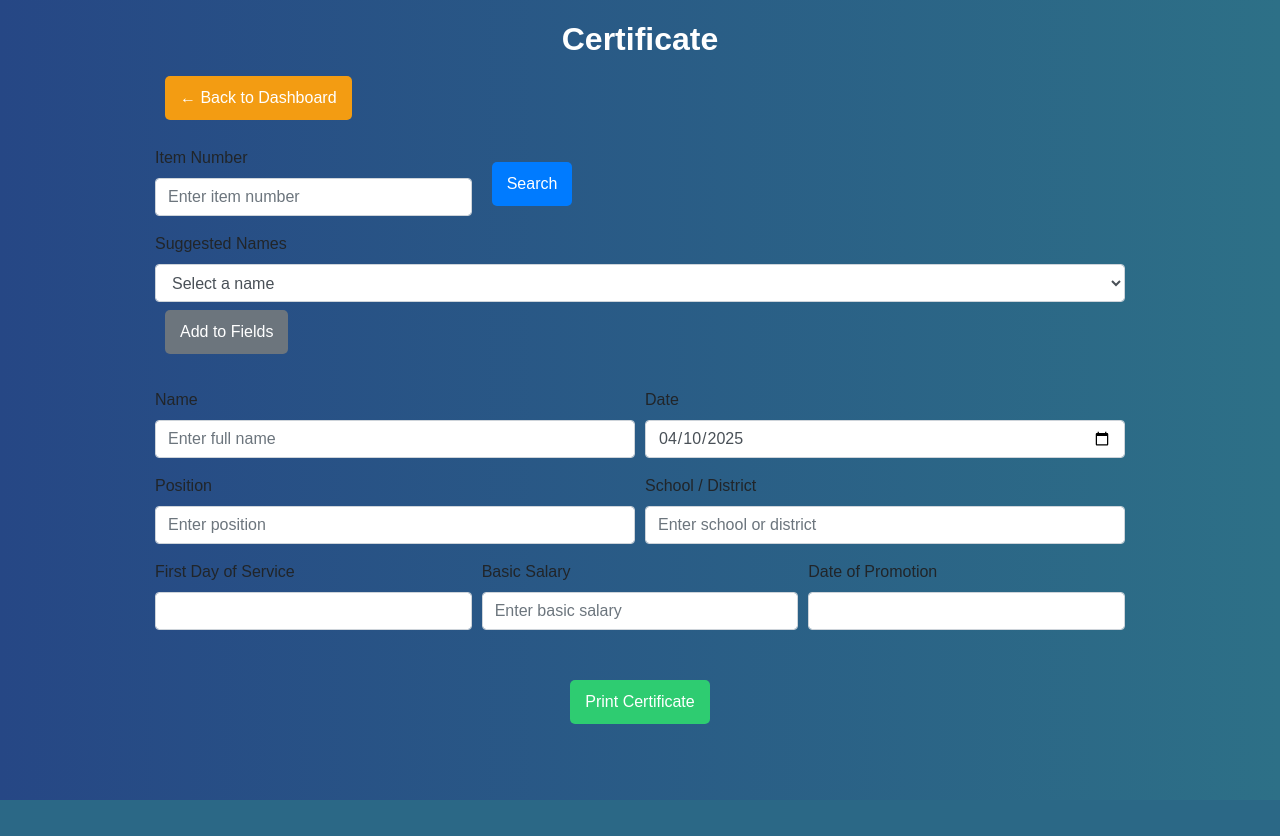
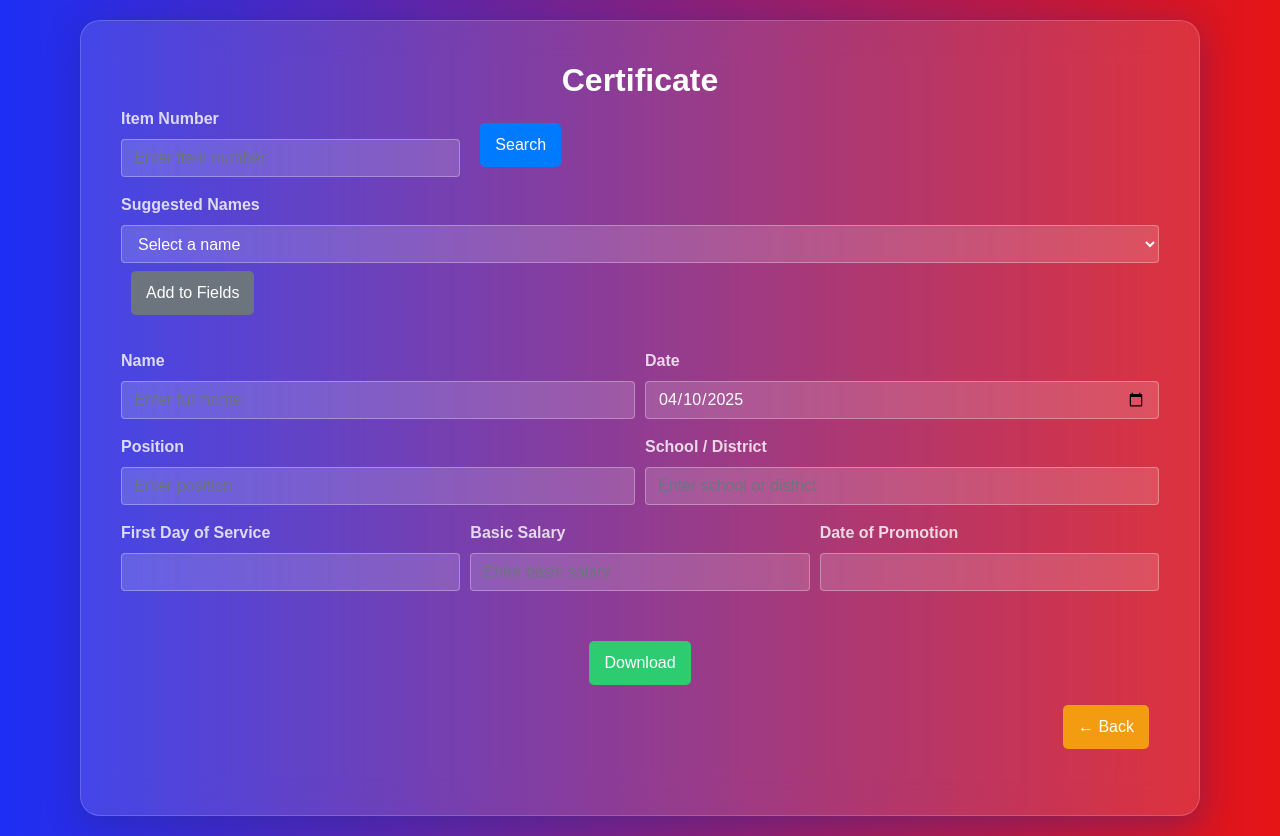
Before and after one commit to Inkmate/test, a Flask app: page /generate/1 in a window 1280 px wide. Before the commit the page ends 800 px from the top, so only its background shows below. Run offline with Flask 3, Linux system fonts and the light colour scheme; the visitor is signed in with stand-in values (Sample User, id 1); some libraries are stand-ins or nearby versions.

Commit message:
Update index.html

```diff
--- a/templates/index.html
+++ b/templates/index.html
@@ -16,13 +16,45 @@
         body { font-family: Arial, sans-serif;
             margin: 20px;
             text-align: center;
-            background: linear-gradient(to right, #264785, #2d7087); /* Admin-style gradient: deep blue tones */
+            background: linear-gradient(to right, #1d2ff4, #e61414);
         }
         h2{
             color: white;
             font-weight: 600;
         }
-        .container { max-width: 1000px; margin: auto; }
+        .container {
+            max-width: 1120px;
+            margin: auto;
+            background: rgba(255, 255, 255, 0.12);
+            border-radius: 20px;
+            padding: 40px;
+            box-shadow: 0 8px 32px 0 rgba(31, 38, 135, 0.37);
+            -webkit-backdrop-filter: blur(18px);
+            backdrop-filter: blur(18px);
+            border: 1px solid rgba(255, 255, 255, 0.18);
+            color: white;
+            flex-direction: column;
+        }
+
+        input.form-control, select.form-control {
+            background: rgba(255, 255, 255, 0.15);
+            border: 1px solid rgba(255, 255, 255, 0.3);
+            color: white;
+            transition: 0.3s ease;
+        }
+
+        input.form-control:focus, select.form-control:focus {
+            background: rgba(255, 255, 255, 0.25);
+            border-color: #fff;
+            box-shadow: 0 0 5px rgba(255,255,255,0.3);
+            color: white;
+        }
+
+        label {
+            font-weight: bold;
+            color: #ffffffcc;
+        }
+
         textarea { width: 100%; height: 800px; }
         .btn { padding: 10px 15px; margin: 10px; cursor: pointer; border: none; border-radius: 5px; font-size: 16px; }
         .download { background: #3498db; color: white; }
@@ -52,10 +84,6 @@
 <body>
     <div class="container">
         <h2>Certificate</h2>
-        <div class="text-left mb-3">
-            <a href="/dashboard" class="btn btn-warning">&larr; Back to Dashboard</a>
-        </div>
-
         <!-- 🔍 Search by Item Number -->
         <form id="searchForm" class="mb-4 text-left">
             <div class="form-row align-items-end">
@@ -121,8 +149,12 @@
         <!-- Certificate Textarea (editable fields inside) -->
         <form>
             <div id="certificate" contenteditable="true" class="certificate-preview" hidden></div>
-            <button type="button" class="btn print" onclick="printCertificate()">Print Certificate</button>
+            <button type="button" class="btn print" onclick="printCertificate()">Download</button>
         </form>
+        <div class="text-right mb-3">
+            <a href="/dashboard" class="btn btn-warning">&larr; Back</a>
+        </div>
+
     </div>
 
     <script>
```
